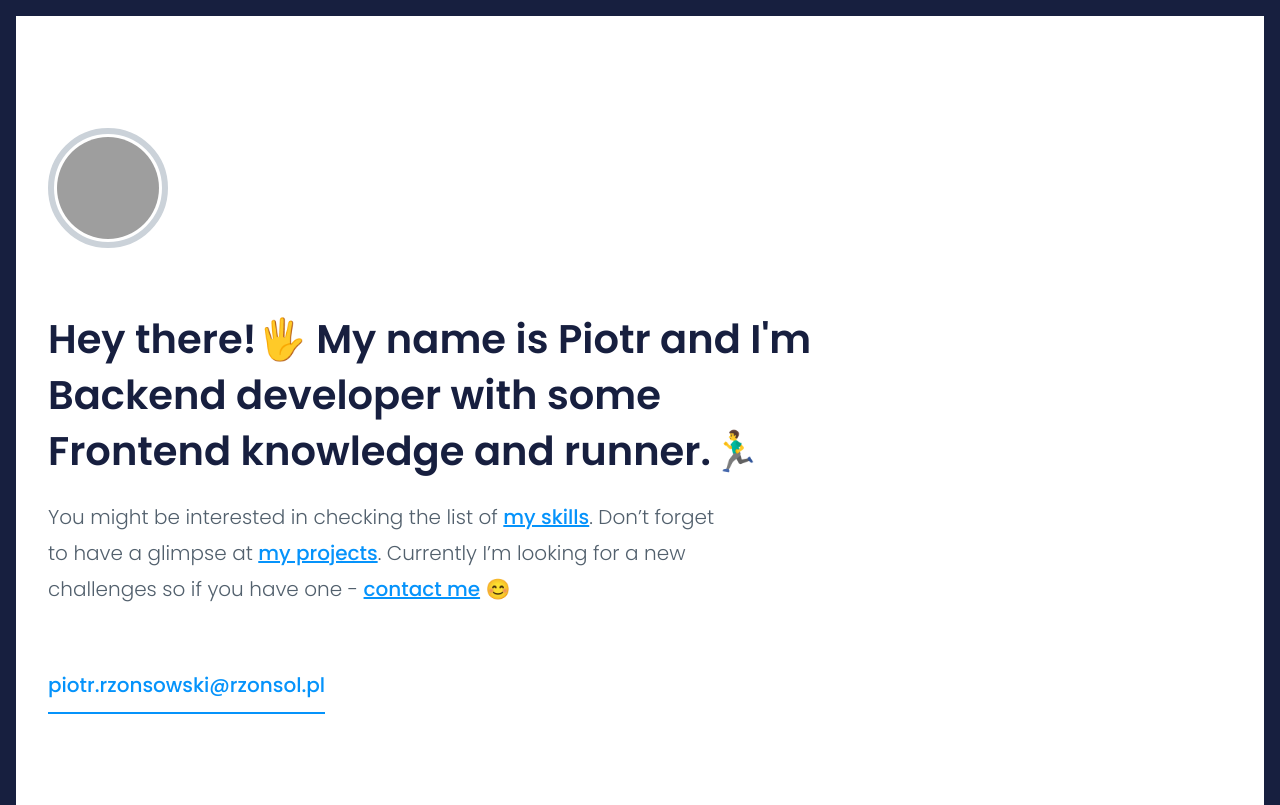
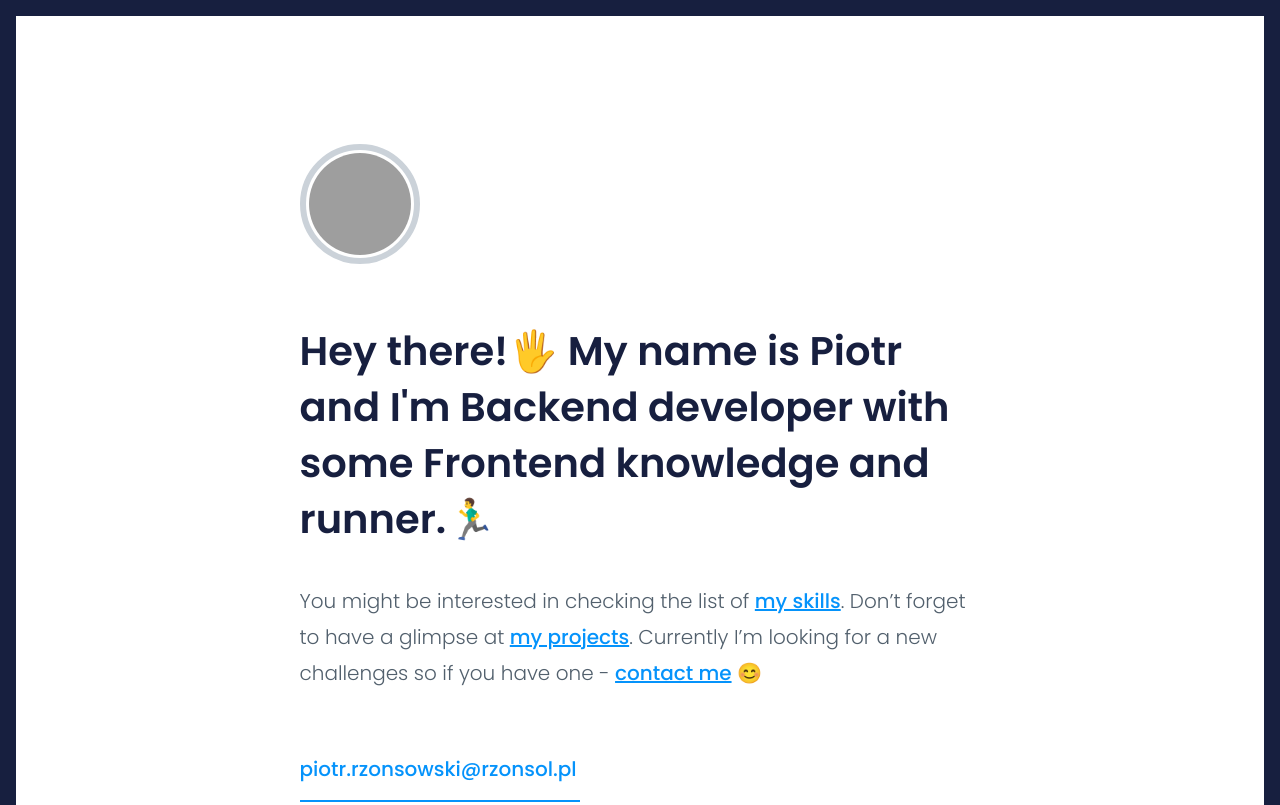
Before and after one commit to rzonsol/Portfolio, a website: page src/content/index.html in a window 1280 px wide. Shown: the top 805 px of the page. Drawn offline with nearby package versions, Linux system fonts and the light colour scheme; files that its build step writes are made by us from their sources; grey boxes are pictures that could not be loaded.

Commit message:
Center hero section

```diff
--- a/src/scss/hero/hero.scss
+++ b/src/scss/hero/hero.scss
@@ -1,7 +1,9 @@
 .hero {
 	margin: 0 auto;
-	max-width: 1184px;
+	max-width: 681px;
 	padding: 7rem 0 5rem;
+	display: grid;
+	grid-template-columns: 1fr;
 
 	&__img {
 		border-radius: 50%;
@@ -35,6 +37,8 @@
 		line-height: 2.25rem;
 		padding-bottom: 0.8rem;
 		text-decoration: none;
+		display: block;
+		max-width: 17.5rem;
 	}
 
 	&__title {
--- a/src/scss/main.scss
+++ b/src/scss/main.scss
@@ -21,6 +21,7 @@ html {
 
 body {
 	background: white;
+	padding: 1rem;
 	color: $big-stone;
 	border: 16px solid $big-stone;
 	-webkit-font-smoothing: antialiased;
```
